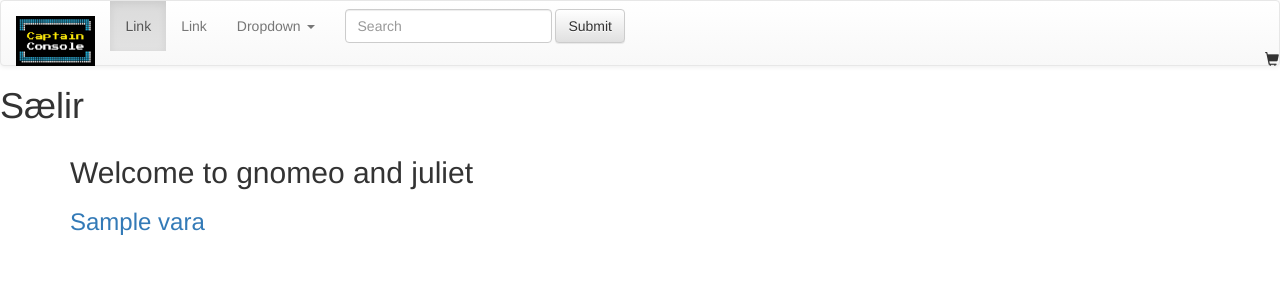
After one commit to KolbeinnIn/Verklegt-namskeid-II, a Django app: template app/templates/CC/index.html in a window 1280 px wide. The commit adds this page. Shown: the top 300 px of the page. Run offline with Django 3.2, Linux system fonts and the light colour scheme; the template is opened without the code that fills it: most values are stand-ins (such as "Sample title", 1, 10 or a date in 2020); some libraries are stand-ins or nearby versions.

Commit message:
base html file created

```diff
--- a/app/CC/urls.py
+++ b/app/CC/urls.py
@@ -2,4 +2,5 @@ from django.urls import path
 from . import views
 urlpatterns = [
     path("", views.index, name="index"),
+    path("/<int:id>", views.index, name="index"),
 ]
--- a/app/CC/views.py
+++ b/app/CC/views.py
@@ -1,7 +1,7 @@
 from django.shortcuts import render
-from django.http import HttpResponse
+
 # Create your views here.
 
 
 def index(request):
-    return HttpResponse("Ayy fam")
+    return render(request, "CC/index.html", context={"listi": ["vara1", "vara2", "vara3", "vara4"]})
--- a/app/app/settings.py
+++ b/app/app/settings.py
@@ -123,3 +123,6 @@ USE_TZ = True
 # https://docs.djangoproject.com/en/3.0/howto/static-files/
 
 STATIC_URL = '/static/'
+STATICFILES_DIRS = [
+    os.path.join(BASE_DIR, "static")
+]
--- /dev/null
+++ b/app/static/css/main.css
@@ -0,0 +1,7 @@
+.test{
+    background-color:green;
+}
+
+.main_logo{
+    height:50px;
+}
--- /dev/null
+++ b/app/templates/CC/index.html
@@ -0,0 +1,9 @@
+{% extends "base.html" %}
+{% block content %}
+    <div>
+        <h2>Welcome to gnomeo and juliet</h2>
+        {% for vara in listi %}
+            <a href="{{ vara }}"><h3>{{ vara }}</h3></a>
+        {% endfor %}
+    </div>
+{% endblock %}
--- /dev/null
+++ b/app/templates/base.html
@@ -0,0 +1,23 @@
+{% load static %}
+<!DOCTYPE html>
+<html lang="en">
+<head>
+    <meta charset="UTF-8">
+    <title>Captain Console</title>
+    <!-- Latest compiled and minified CSS -->
+    <link rel="stylesheet" href="https://maxcdn.bootstrapcdn.com/bootstrap/3.3.7/css/bootstrap.min.css" integrity="sha384-BVYiiSIFeK1dGmJRAkycuHAHRg32OmUcww7on3RYdg4Va+PmSTsz/K68vbdEjh4u" crossorigin="anonymous">
+    <!-- Optional theme -->
+    <link rel="stylesheet" href="https://maxcdn.bootstrapcdn.com/bootstrap/3.3.7/css/bootstrap-theme.min.css" integrity="sha384-rHyoN1iRsVXV4nD0JutlnGaslCJuC7uwjduW9SVrLvRYooPp2bWYgmgJQIXwl/Sp" crossorigin="anonymous">
+    <link rel="stylesheet" href="{% static 'css/main.css' %}"/>
+</head>
+<body>
+    {% include 'navbar.html' %}
+    <h1>Sælir</h1>
+    <div class="container">
+        {% block content %}
+        {% endblock %}
+    </div>
+    <!-- Latest compiled and minified JavaScript -->
+    <script src="https://maxcdn.bootstrapcdn.com/bootstrap/3.3.7/js/bootstrap.min.js" integrity="sha384-Tc5IQib027qvyjSMfHjOMaLkfuWVxZxUPnCJA7l2mCWNIpG9mGCD8wGNIcPD7Txa" crossorigin="anonymous"></script>
+</body>
+</html>
--- a/app/templates/navbar.html
+++ b/app/templates/navbar.html
@@ -1,3 +1,4 @@
+{% load static %}
 <nav class="navbar navbar-default">
   <div class="container-fluid">
     <!-- Brand and toggle get grouped for better mobile display -->
@@ -8,7 +9,9 @@
         <span class="icon-bar"></span>
         <span class="icon-bar"></span>
       </button>
-      <a class="navbar-brand" href="#">Brand</a>
+      <a class="navbar-brand" href="/">
+          <img class="main_logo" alt="Brand" src="{% static 'images/logo.png' %}"/>
+      </a>
     </div>
 
     <!-- Collect the nav links, forms, and other content for toggling -->
@@ -36,5 +39,6 @@
         <button type="submit" class="btn btn-default">Submit</button>
       </form>
     </div><!-- /.navbar-collapse -->
+      <div class="navbar-right glyphicon glyphicon-shopping-cart"></div>
   </div><!-- /.container-fluid -->
 </nav>
```
Also changed, not shown: app/static/images/logo.png (added).
